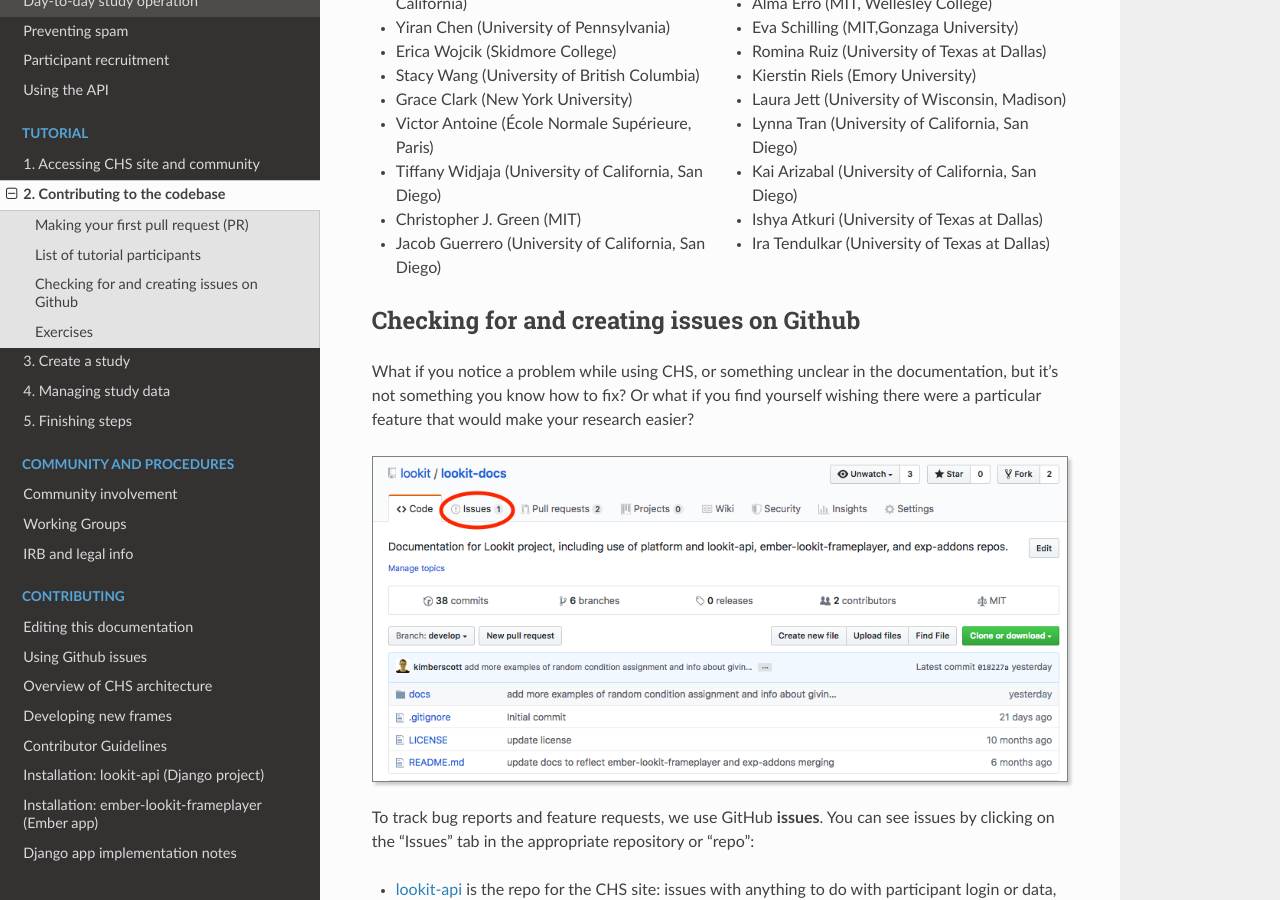
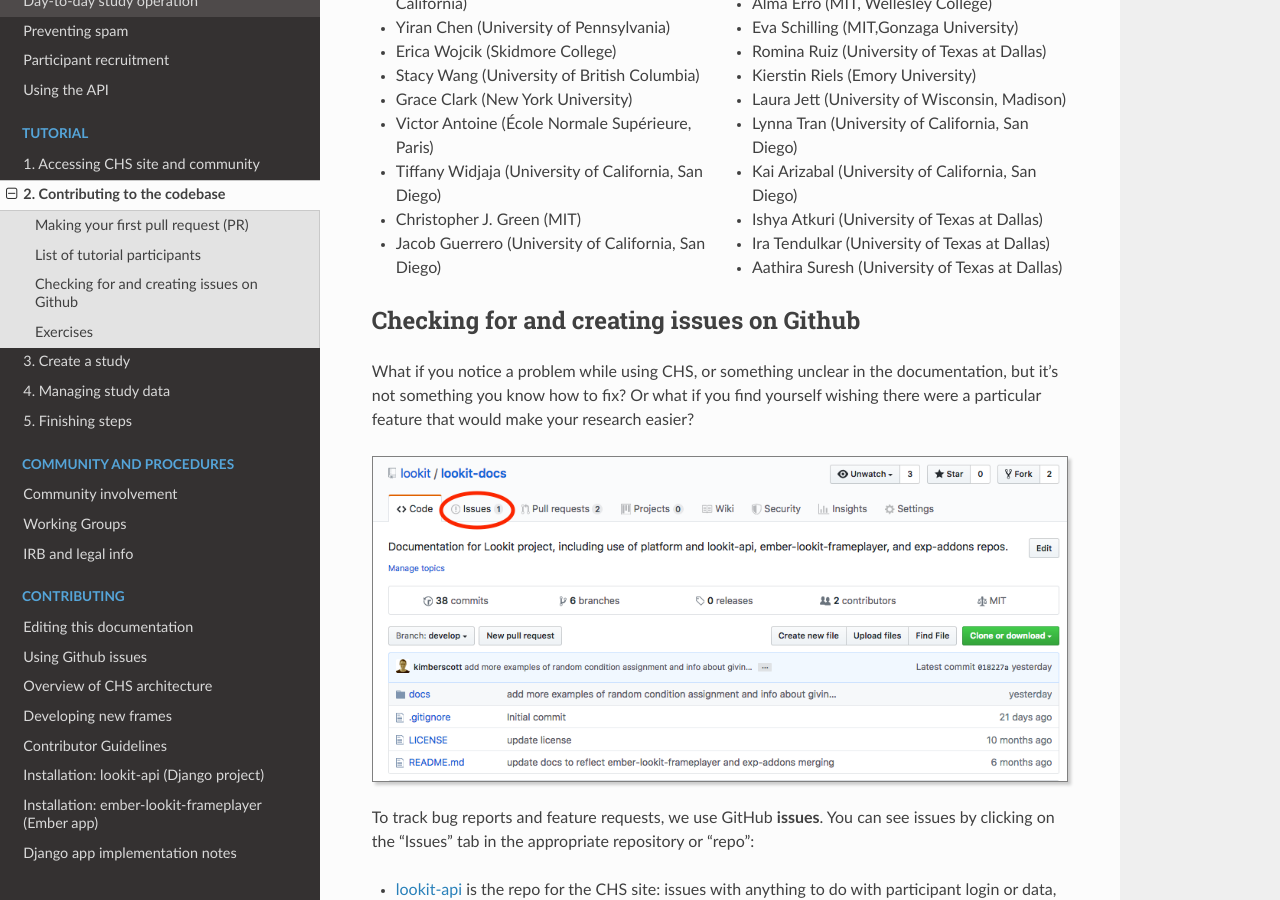
Before and after one commit to lookit/lookit-docs, a Sphinx documentation site: the page built from docs/source/tutorial-contributing.rst, in a window 1280 px wide and 900 px high, scrolled down 9554 px. Built offline with Sphinx 7.4.7 and the Read the Docs theme 3.1.0, drawn with Linux system fonts in a browser that asks for light colours.

Commit message:
Update tutorial-contributing.rst

```diff
--- a/docs/source/tutorial-contributing.rst
+++ b/docs/source/tutorial-contributing.rst
@@ -394,6 +394,7 @@
    - Kai Arizabal (University of California, San Diego)
    - Ishya Atkuri (University of Texas at Dallas)
    - Ira Tendulkar (University of Texas at Dallas)
+   - Aathira Suresh (University of Texas at Dallas)
 
 Checking for and creating issues on Github
 -------------------------------------------
```
